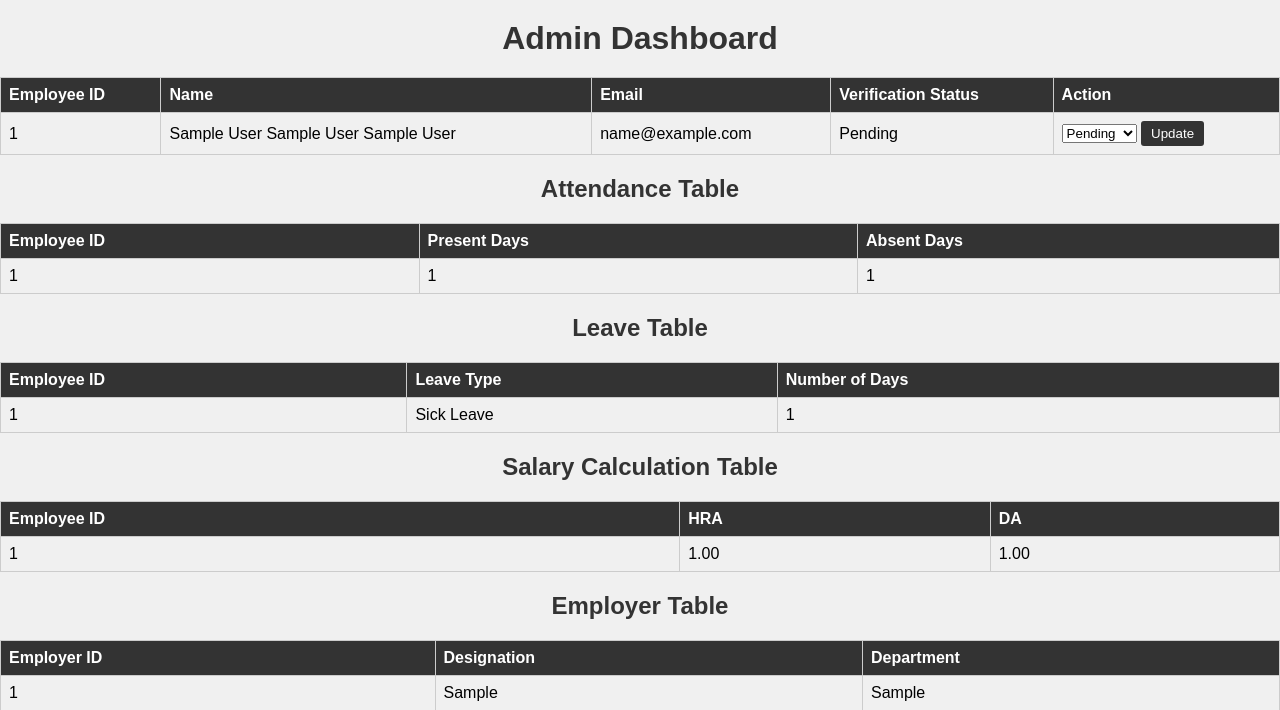
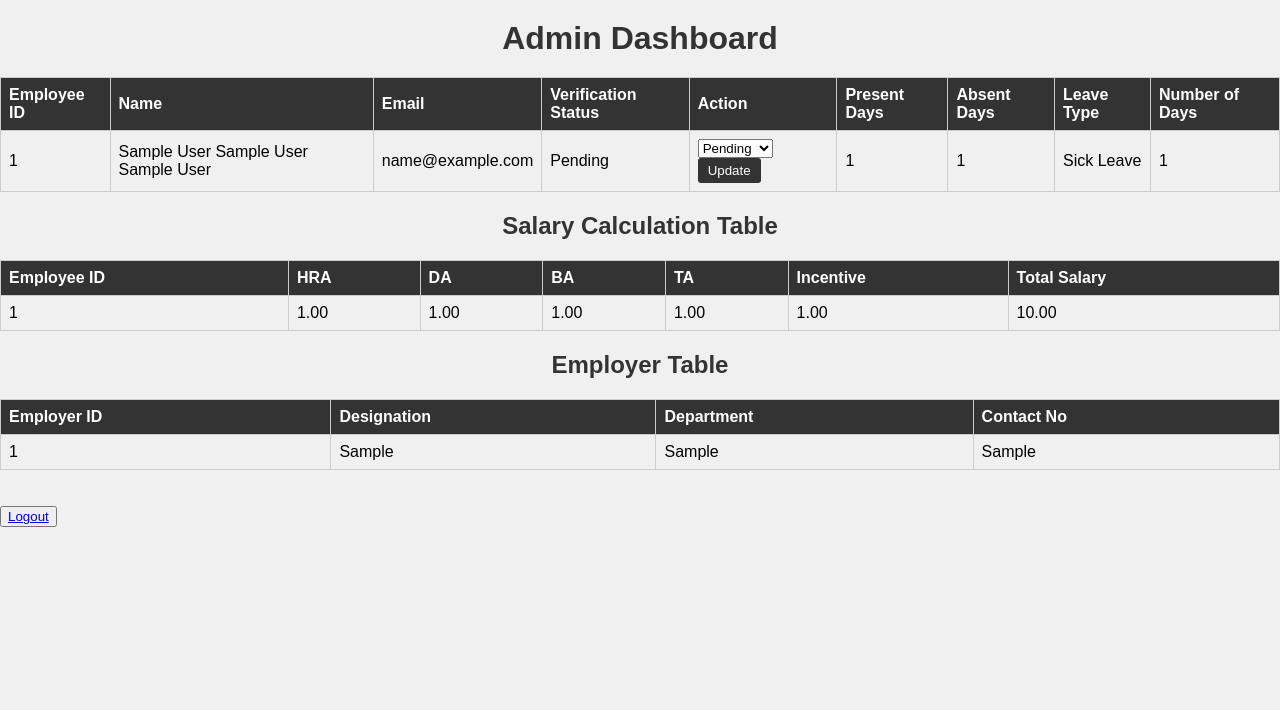
Before and after one commit to Amaarr16/PAYROLL-PRCESSING-SYSTEM, a Flask app: page /admin_dashboard in a window 1280 px wide. Shown: the part 38-748 px from the top of the page. After the commit the page ends 565 px from the top, so only its background shows below. Run offline with Flask 2, Linux system fonts and the light colour scheme; the visitor is signed in with stand-in values (Sample User, id 1); tables that the repository leaves empty hold one stand-in row (values such as "Sample post").

Commit message:
UPDATE-15

```diff
--- a/data_fetch.py
+++ b/data_fetch.py
@@ -3,7 +3,6 @@
 from database import get_mysql_connection
 from dotenv import load_dotenv
 import os
-import mysql.connector
 load_dotenv()  # Load environment variables from .env file
 app = Flask(__name__)
 app.config['MYSQL_HOST'] = os.environ.get('MYSQL_HOST', 'localhost')
--- a/templates/admin_dashboard.html
+++ b/templates/admin_dashboard.html
@@ -91,10 +91,18 @@
             <th>Email</th>
             <th>Verification Status</th>
             <th>Action</th>
+            <th>Present Days</th>
+            <th>Absent Days</th>
+            <th>Leave Type</th>
+            <th>Number of Days</th>
         </tr>
     </thead>
     <tbody>
         {% for employee in employees %}
+        {% for attendance_record in attendance_data %}
+        {% for leave_record in leave_data %}
+        {% if employee.emp_id == attendance_record.emp_id %}
+        {% if employee.emp_id == leave_record.emp_id %}
         <tr>
             <td>{{ employee.emp_id }}</td>
             <td>{{ employee.f_name }} {{ employee.m_name }} {{ employee.l_name }}</td>
@@ -120,20 +128,25 @@
                     <button type="submit">Update</button>
                 </form>
             </td>
+            <td>{{ attendance_record.present_days }}</td>
+            <td>{{ attendance_record.absent_days }}</td>
+            <td>{{ leave_record.leave_type }}</td>
+            <td>{{ leave_record.number_of_days }}</td>
         </tr>
+        {% endif %}
+        {% endif %}
+        {% endfor %}
+        {% endfor %}
         {% endfor %}
     </tbody>
 </table>
-
-    <h2>Attendance Table</h2>
-    <!-- Render Attendance table data here -->
+    <!-- <h2>Attendance Table</h2>
+    Render Attendance table data here
     <table>
         <thead>
             <tr>
                 <th>Employee ID</th>
-                <th>Present Days</th>
-                <th>Absent Days</th>
-                <!-- Include other table headers based on your Attendance table -->
+                Include other table headers based on your Attendance tabl
             </tr>
         </thead>
         <tbody>
@@ -142,21 +155,20 @@
                 <td>{{ attendance_record.emp_id }}</td>
                 <td>{{ attendance_record.present_days }}</td>
                 <td>{{ attendance_record.absent_days }}</td>
-                <!-- Include other data points based on your Attendance table -->
+                Include other data points based on your Attendance tabl
             </tr>
             {% endfor %}
         </tbody>
-    </table>
-
-    <h2>Leave Table</h2>
-    <!-- Render Leave table data here -->
+    </table> -->
+    <!-- <h2>Leave Table</h2>
+    Render Leave table data her
     <table>
         <thead>
             <tr>
                 <th>Employee ID</th>
                 <th>Leave Type</th>
                 <th>Number of Days</th>
-                <!-- Include other table headers based on your Leave table -->
+                Include other table headers based on your Leave tabl
             </tr>
         </thead>
         <tbody>
@@ -165,12 +177,11 @@
                 <td>{{ leave_record.emp_id }}</td>
                 <td>{{ leave_record.leave_type }}</td>
                 <td>{{ leave_record.number_of_days }}</td>
-                <!-- Include other data points based on your Leave table -->
+                Include other data points based on your Leave tabl
             </tr>
             {% endfor %}
         </tbody>
-    </table>
-
+    </table> -->
     <h2>Salary Calculation Table</h2>
     <!-- Render Salary Calculation table data here -->
     <table>
@@ -179,6 +190,10 @@
                 <th>Employee ID</th>
                 <th>HRA</th>
                 <th>DA</th>
+                <th>BA</th>
+                <th>TA</th>
+                <th>Incentive</th>
+                <th>Total Salary</th>
                 <!-- Include other table headers based on your Salary Calculation table -->
             </tr>
         </thead>
@@ -188,6 +203,10 @@
                 <td>{{ salary_record.emp_id }}</td>
                 <td>{{ salary_record.hra }}</td>
                 <td>{{ salary_record.da }}</td>
+                <td>{{ salary_record.ba }}</td>
+                <td>{{ salary_record.ta }}</td>
+                <td>{{ salary_record.incentive }}</td>
+                <td>{{ salary_record.total_salary }}</td>
                 <!-- Include other data points based on your Salary Calculation table -->
             </tr>
             {% endfor %}
@@ -202,6 +221,7 @@
                 <th>Employer ID</th>
                 <th>Designation</th>
                 <th>Department</th>
+                <th>Contact No</th>
                 <!-- Include other table headers based on your Pays table -->
             </tr>
         </thead>
@@ -211,6 +231,7 @@
                 <td>{{ employer_record.empl_id }}</td>
                 <td>{{ employer_record.empl_desg }}</td>
                 <td>{{ employer_record.empl_depart }}</td>
+                <td>{{ employer_record.empl_mob_no }}</td>
                 <!-- Include other data points based on your Pays table -->
             </tr>
             {% endfor %}
```
Lines whose indentation alone changed are shown as unchanged.
